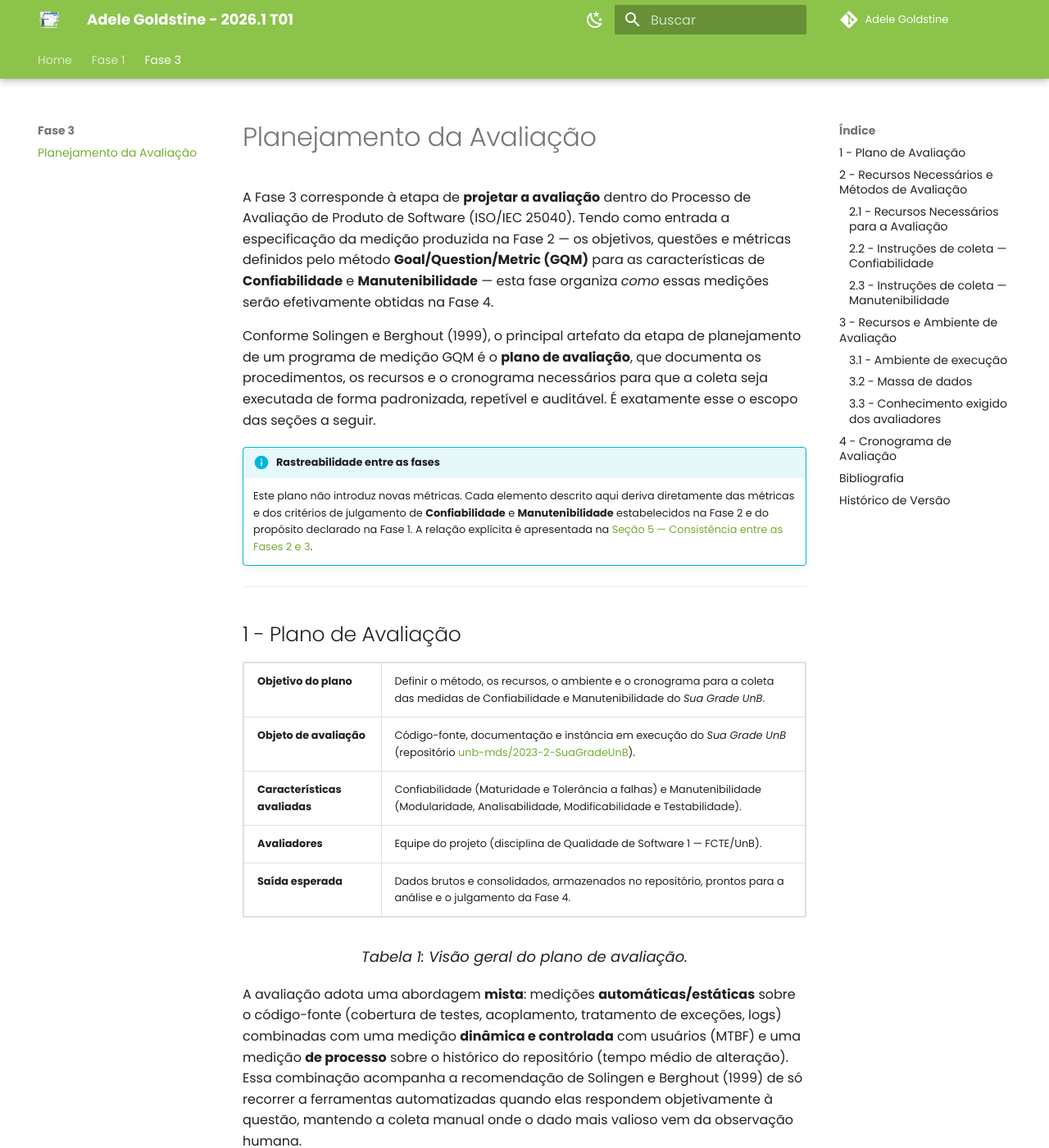
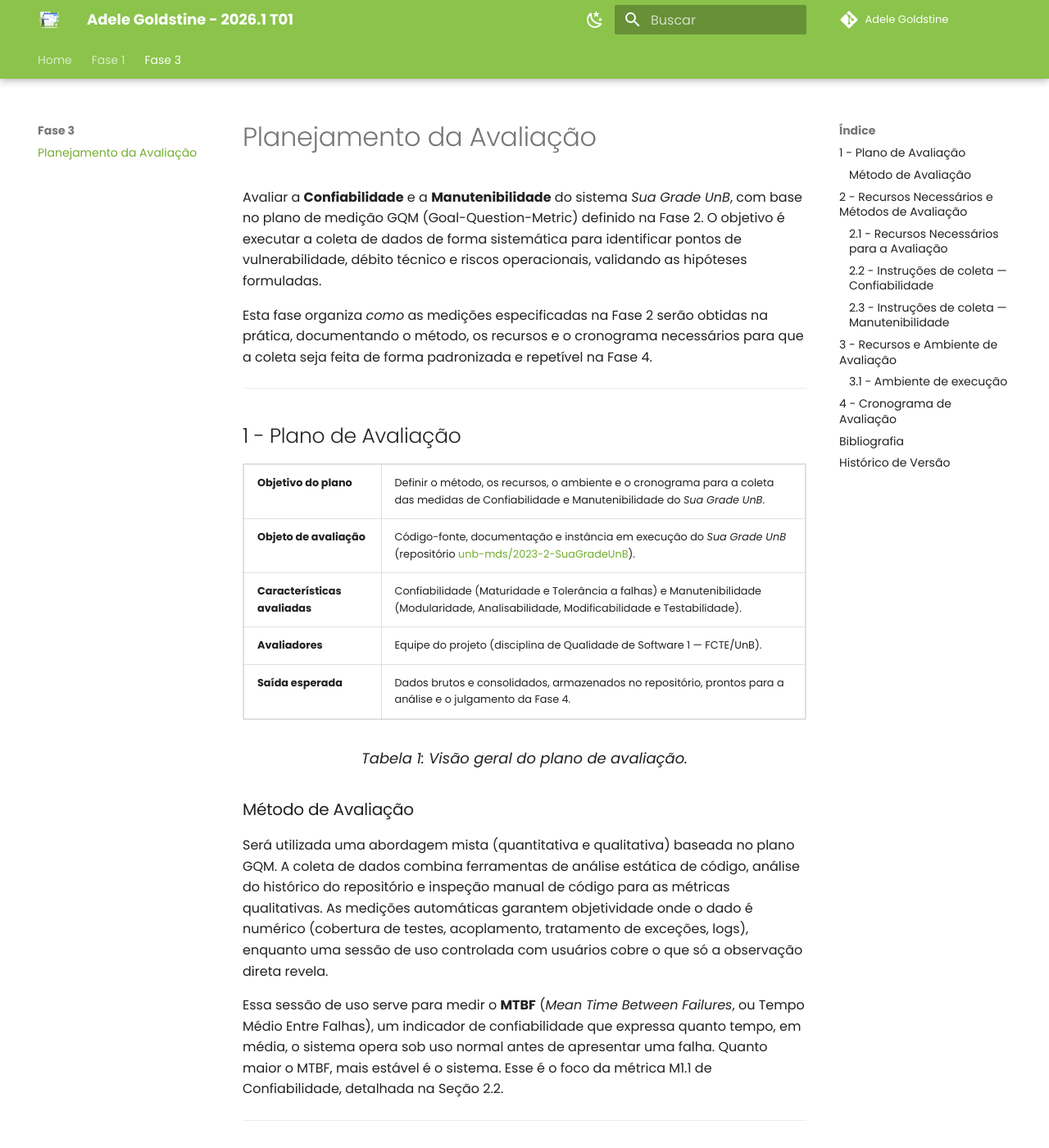
Before and after one commit to FCTE-Qualidade-de-Software-1/2026-1_T01_ADELE_GOLDSTINE, an MkDocs documentation site: the page built from docs/fase3/planejamento.md, in a window 1280 px wide and 1400 px high. Shown: the whole window at 82% size. Built offline with MkDocs 1.6.1 and Material for MkDocs 9.7.7, drawn with Linux system fonts in a browser that asks for light colours; comment, search, counter and statistics services are not loaded; some of the changed text lies outside the part shown.

Commit message:
feat: update evaluation planning section with GQM methodology details

```diff
--- a/docs/fase3/planejamento.md
+++ b/docs/fase3/planejamento.md
@@ -1,11 +1,8 @@
 # Planejamento da Avaliação
 
-A Fase 3 corresponde à etapa de **projetar a avaliação** dentro do Processo de Avaliação de Produto de Software (ISO/IEC 25040). Tendo como entrada a especificação da medição produzida na Fase 2 — os objetivos, questões e métricas definidos pelo método **Goal/Question/Metric (GQM)** para as características de **Confiabilidade** e **Manutenibilidade** — esta fase organiza *como* essas medições serão efetivamente obtidas na Fase 4.
+Avaliar a **Confiabilidade** e a **Manutenibilidade** do sistema *Sua Grade UnB*, com base no plano de medição GQM (Goal-Question-Metric) definido na Fase 2. O objetivo é executar a coleta de dados de forma sistemática para identificar pontos de vulnerabilidade, débito técnico e riscos operacionais, validando as hipóteses formuladas.
 
-Conforme Solingen e Berghout (1999), o principal artefato da etapa de planejamento de um programa de medição GQM é o **plano de avaliação**, que documenta os procedimentos, os recursos e o cronograma necessários para que a coleta seja executada de forma padronizada, repetível e auditável. É exatamente esse o escopo das seções a seguir.
-
-!!! info "Rastreabilidade entre as fases"
-    Este plano não introduz novas métricas. Cada elemento descrito aqui deriva diretamente das métricas e dos critérios de julgamento de **Confiabilidade** e **Manutenibilidade** estabelecidos na Fase 2 e do propósito declarado na Fase 1. A relação explícita é apresentada na [Seção 5 — Consistência entre as Fases 2 e 3](#5-consistencia-entre-as-fases-2-e-3).
+Esta fase organiza *como* as medições especificadas na Fase 2 serão obtidas na prática, documentando o método, os recursos e o cronograma necessários para que a coleta seja feita de forma padronizada e repetível na Fase 4.
 
 ---
 
@@ -39,7 +36,11 @@ Conforme Solingen e Berghout (1999), o principal artefato da etapa de planejamen
   </div>
 </div>
 
-A avaliação adota uma abordagem **mista**: medições **automáticas/estáticas** sobre o código-fonte (cobertura de testes, acoplamento, tratamento de exceções, logs) combinadas com uma medição **dinâmica e controlada** com usuários (MTBF) e uma medição **de processo** sobre o histórico do repositório (tempo médio de alteração). Essa combinação acompanha a recomendação de Solingen e Berghout (1999) de só recorrer a ferramentas automatizadas quando elas respondem objetivamente à questão, mantendo a coleta manual onde o dado mais valioso vem da observação humana.
+### Método de Avaliação
+
+Será utilizada uma abordagem mista (quantitativa e qualitativa) baseada no plano GQM. A coleta de dados combina ferramentas de análise estática de código, análise do histórico do repositório e inspeção manual de código para as métricas qualitativas. As medições automáticas garantem objetividade onde o dado é numérico (cobertura de testes, acoplamento, tratamento de exceções, logs), enquanto uma sessão de uso controlada com usuários cobre o que só a observação direta revela.
+
+Essa sessão de uso serve para medir o **MTBF** (*Mean Time Between Failures*, ou Tempo Médio Entre Falhas), um indicador de confiabilidade que expressa quanto tempo, em média, o sistema opera sob uso normal antes de apresentar uma falha. Quanto maior o MTBF, mais estável é o sistema. Esse é o foco da métrica M1.1 de Confiabilidade, detalhada na Seção 2.2.
 
 ---
 
@@ -153,78 +154,31 @@ A avaliação adota uma abordagem **mista**: medições **automáticas/estática
 
 ### 3.1 - Ambiente de execução
 
-O *Sua Grade UnB* é distribuído via Docker, o que permite reproduzir o ambiente de avaliação de forma idêntica entre os avaliadores. São requisitos para executar e analisar o produto:
+O *Sua Grade UnB* é distribuído via Docker, o que permite reproduzir o ambiente de avaliação de forma idêntica entre os avaliadores.
 
 <div align="center">
   <table border="1" cellspacing="0" cellpadding="8" style="border-collapse: collapse; text-align: left;">
     <tr>
-      <th><b>Categoria</b></th>
       <th><b>Recurso</b></th>
-      <th><b>Finalidade</b></th>
+      <th><b>Descrição</b></th>
     </tr>
     <tr>
-      <td rowspan="2"><b>Hardware</b></td>
-      <td>Máquina com, no mínimo, 8 GB de RAM e acesso à internet</td>
-      <td>Subir os contêineres e executar as suítes de teste</td>
+      <td><b>Hardware</b></td>
+      <td>Máquina com no mínimo 8 GB de RAM e acesso à internet (contêineres e suítes de teste); dispositivos desktop e celular para a sessão de MTBF (abordagem <i>Mobile First</i>).</td>
     </tr>
     <tr>
-      <td>Dispositivos variados (desktop e celular)</td>
-      <td>Sessão de uso controlada do MTBF (abordagem <i>Mobile First</i> do produto)</td>
+      <td><b>Ambiente</b></td>
+      <td>Docker e Docker Compose (backend + PostgreSQL), Python 3 + Django e Node.js (execução local), Git/GitHub (histórico e versionamento) e navegador web moderno (instância em produção).</td>
     </tr>
     <tr>
-      <td rowspan="4"><b>Software (execução)</b></td>
-      <td>Docker e Docker Compose</td>
-      <td>Reproduzir o ambiente do backend e do banco PostgreSQL</td>
-    </tr>
-    <tr>
-      <td>Python 3 + Django / Node.js</td>
-      <td>Executar backend e frontend localmente</td>
-    </tr>
-    <tr>
-      <td>Git e acesso ao GitHub (repositório e Projects)</td>
-      <td>Coleta de M3.1 (histórico) e versionamento dos dados brutos</td>
-    </tr>
-    <tr>
-      <td>Navegador web moderno</td>
-      <td>Acesso à instância em produção na sessão de uso</td>
-    </tr>
-    <tr>
-      <td rowspan="5"><b>Software (medição)</b></td>
-      <td>Test runner do Django (<code>coverage run manage.py test</code>) + Codecov</td>
-      <td>M4.1 — execução e contagem dos casos de teste (backend)</td>
-    </tr>
-    <tr>
-      <td>Sentry (<code>sentry-sdk[django]</code> / <code>@sentry/nextjs</code>) + config <code>LOGGING</code> do Django</td>
-      <td>M2.1 (Manutenibilidade) — instrumentação e centralização dos logs</td>
-    </tr>
-    <tr>
-      <td>Análise de <i>imports</i> (apoio opcional: <code>pydeps</code>)</td>
-      <td>M1.1 — Independência dos componentes</td>
-    </tr>
-    <tr>
-      <td><code>grep</code> e módulo <code>ast</code> do Python (apoio à inspeção)</td>
-      <td>M2.1 (Confiabilidade) — contagem de operações com <code>try</code></td>
-    </tr>
-    <tr>
-      <td>Planilha (Google Sheets / LibreOffice Calc)</td>
-      <td>Formulários de coleta e consolidação dos dados brutos</td>
+      <td><b>Ferramentas</b></td>
+      <td>As já listadas na Tabela 2 — <code>coverage</code> + Django test runner, Sentry, <code>pydeps</code>, <code>grep</code>/<code>ast</code> e planilha — usadas conforme a coleta de cada métrica.</td>
     </tr>
   </table>
   <div style="margin-top: 8px; text-align: center;">
-    <font size="4"><figcaption>Tabela 3: Recursos de hardware e software para a avaliação.</figcaption></font>
+    <font size="4"><figcaption>Tabela 3: Recursos e ambiente de execução.</figcaption></font>
   </div>
 </div>
-
-### 3.2 - Massa de dados
-
-- **MTBF (M1.1):** a sessão de uso depende de um **conjunto representativo de consultas** (nomes de disciplinas e professores reais ofertados pela UnB). Como os dados são obtidos por *web scraping* periódico do SIGAA, a própria base em produção fornece a massa necessária; o roteiro de tarefas fixa as consultas a serem realizadas para garantir comparabilidade entre os usuários.
-- **Cobertura de testes (M4.1):** utiliza a suíte de testes já existente no repositório como massa de entrada, não exigindo geração de dados adicionais.
-
-### 3.3 - Conhecimento exigido dos avaliadores
-
-- **Domínio da aplicação:** conhecimento do processo de montagem de grade horária e matrícula na UnB — pré-requisito para conduzir a sessão de MTBF e interpretar falhas.
-- **Conhecimento técnico:** noções de Python/Django e TypeScript/Next.js e familiaridade com Git, Docker e com as ferramentas de medição, necessárias para as métricas estáticas e de processo.
-- **Nível de informática dos usuários da sessão:** usuários finais (estudantes) com conhecimento básico de navegação web, refletindo o público-alvo real do produto.
 
 ---
 
@@ -288,8 +242,6 @@ O cronograma abaixo organiza a execução da Fase 4, distribuindo as atividades
 
 - ISO/IEC 25040:2011 — *Systems and software engineering — Systems and software Quality Requirements and Evaluation (SQuaRE) — Evaluation process*. Genebra: ISO, 2011.
 - ISO/IEC 25010:2011 — *Systems and software engineering — Systems and software Quality Requirements and Evaluation (SQuaRE) — System and software quality models*. Genebra: ISO, 2011.
-- SOLINGEN, Rini van; BERGHOUT, Egon. **The Goal/Question/Metric Method: a practical guide for quality improvement of software development**. Londres: McGraw-Hill, 1999.
-- BASILI, Victor R.; CALDIERA, Gianluca; ROMBACH, H. Dieter. The Goal Question Metric Approach. In: *Encyclopedia of Software Engineering*. Nova York: John Wiley & Sons, 1994.
 - RAMOS, Cristiane Soares. **Processo de Avaliação de Produto de Software**. Slides da disciplina Qualidade de Software 1, Faculdade de Ciências e Tecnologias em Engenharia (FCTE), Universidade de Brasília, 2025/2.
 
 ## Histórico de Versão
```
